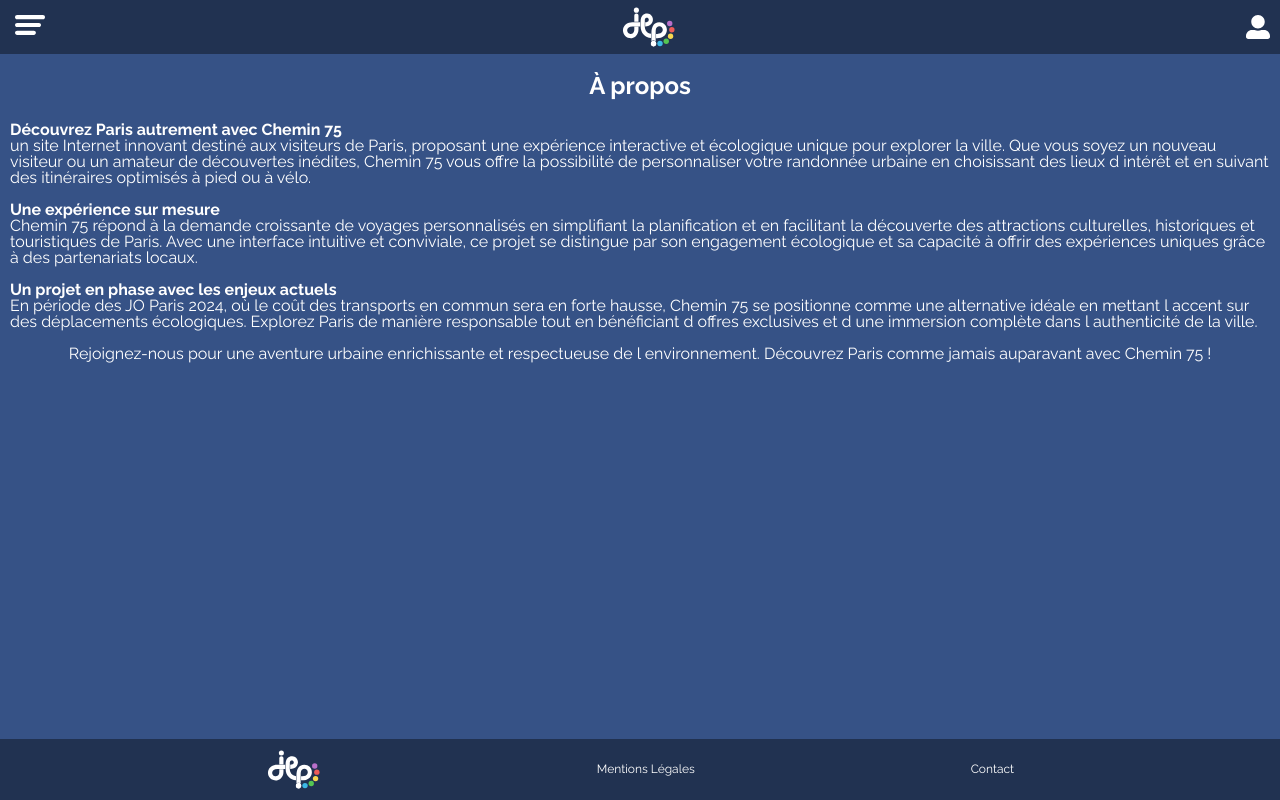
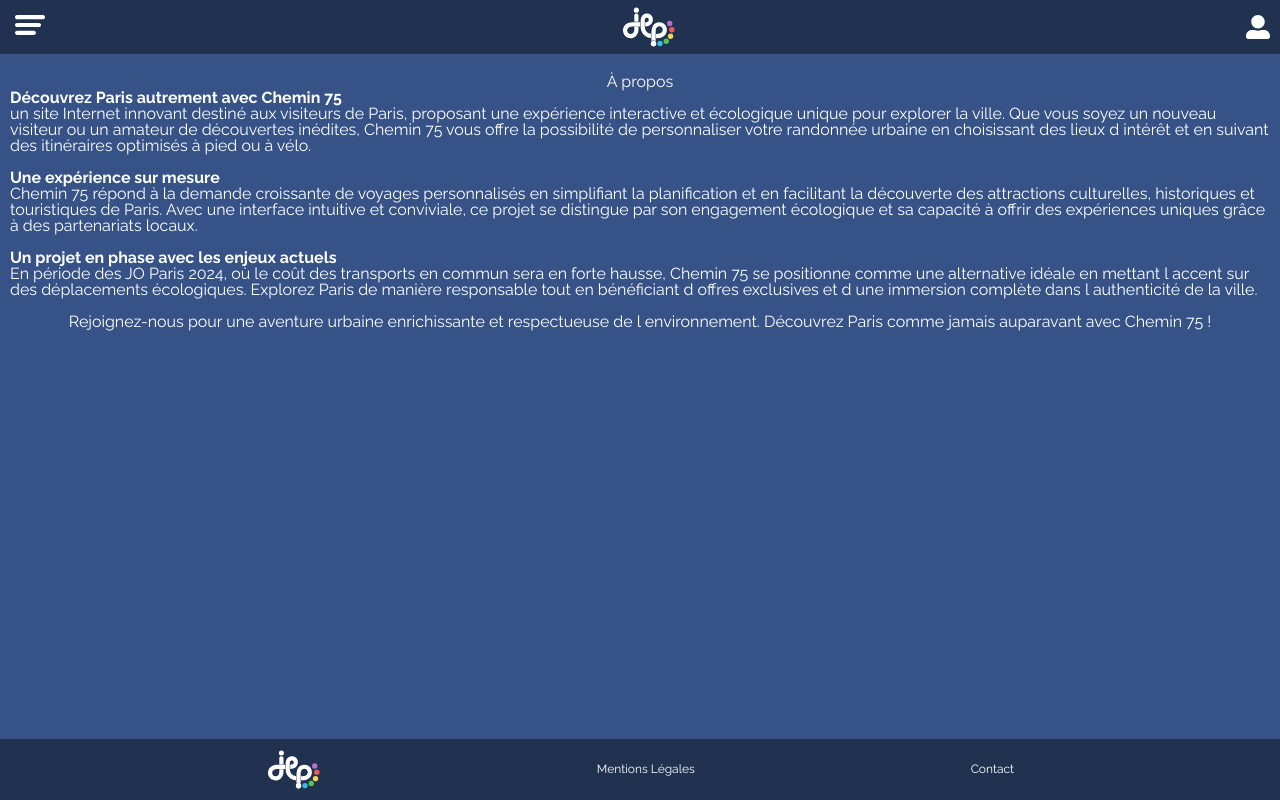
Before and after one commit to Just-Enjoy-Paris/JEP-frontend, a React (Vite) app: page /about in a window 1280 px wide. Built offline with nearby package versions, Linux system fonts and the light colour scheme; no server answers.

Commit message:
modif nom de classe page About

```diff
--- a/src/pages/about/About.jsx
+++ b/src/pages/about/About.jsx
@@ -4,7 +4,7 @@
   return (
     <main>
       <div className="about-us">
-        <h1>À propos</h1>
+        <h1 className="abouTitlie">À propos</h1>
         <p>
           <span>Découvrez Paris autrement avec Chemin 75</span>
           <br />
--- a/src/pages/about/about.css
+++ b/src/pages/about/about.css
@@ -6,7 +6,7 @@
   color: var(--txt-color);
 }
 
-h1 {
+.aboutTitle {
   font-size: 1.5rem;
   font-weight: 700;
   margin-bottom: 3vh;
```
